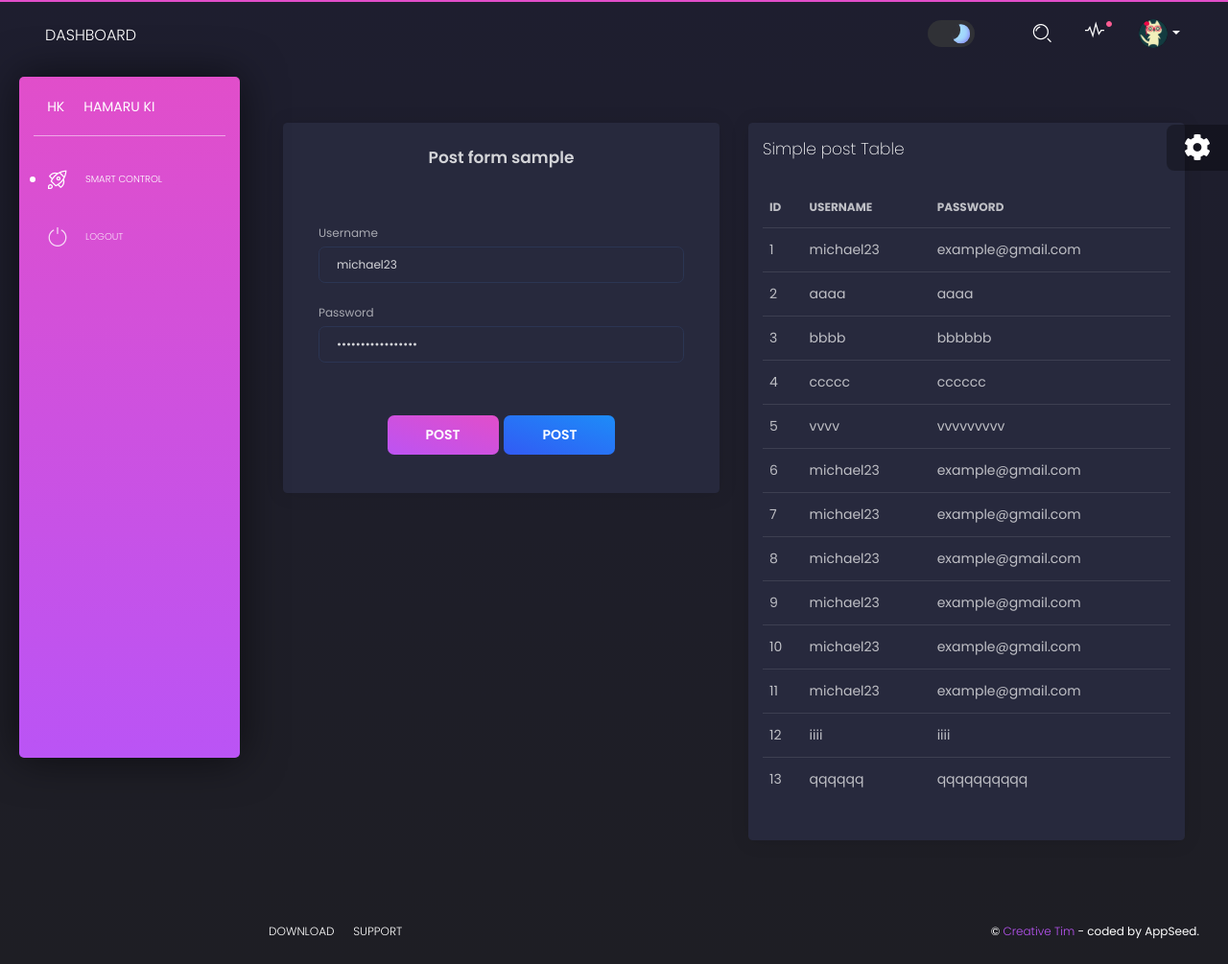
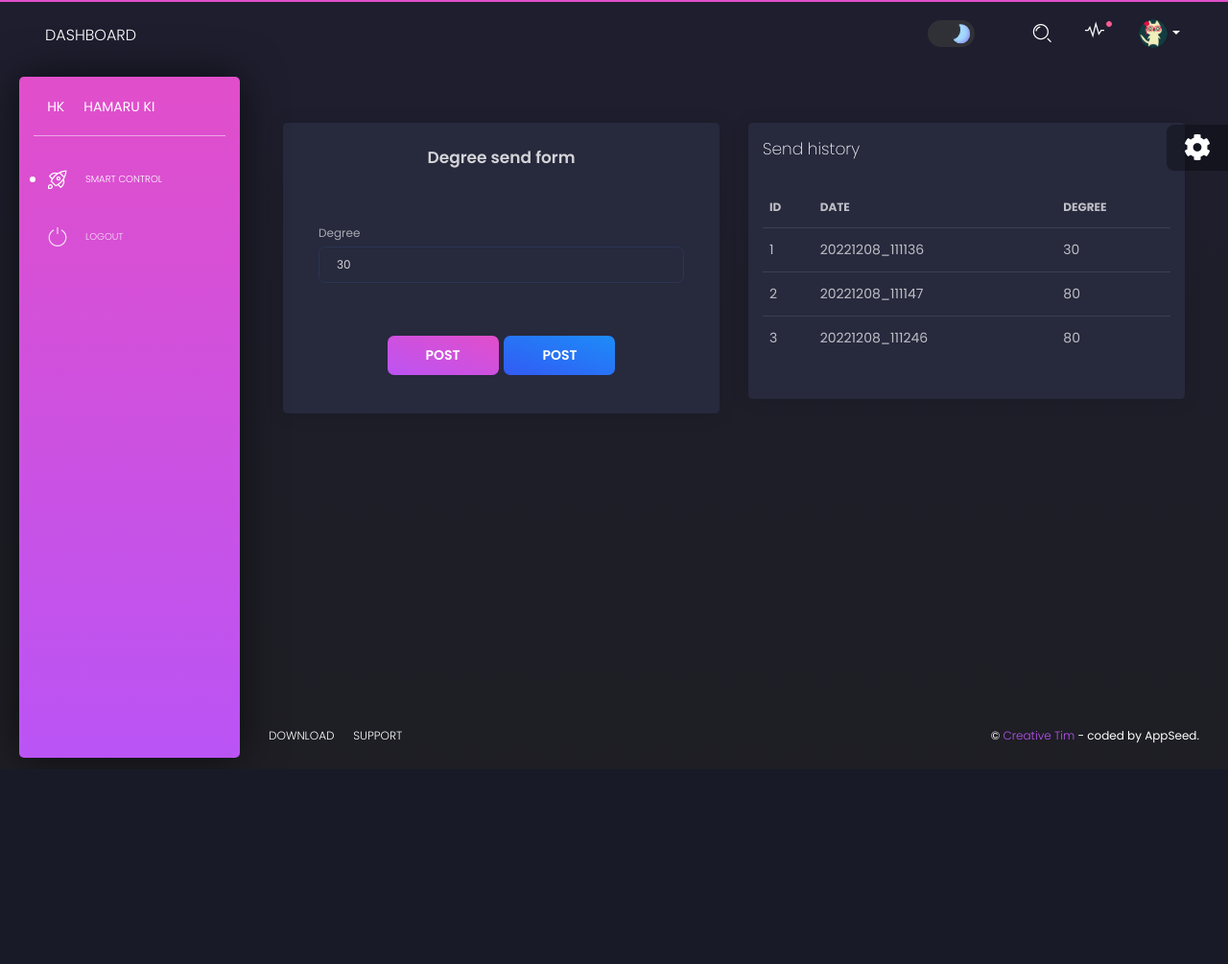
Before and after one commit to HamaruKi0303/-jetson-nano_Servomotor_smart-control, a Flask app: page /servomotor_smart_control in a window 1280 px wide. Shown: the whole page at 96% size. After the commit the page ends 794 px from the top, so only its background shows below. Run offline with Flask 2, Linux system fonts and the light colour scheme; parts of the project's set-up code (start-up, migrations or seed data) failed here and were passed over; some libraries are stand-ins or nearby versions.

Commit message:
add form

```diff
--- a/apps/home/servomotor_smart_control.py
+++ b/apps/home/servomotor_smart_control.py
@@ -2,8 +2,13 @@ from flask import Flask, render_template, url_for, request, redirect, Blueprint
 from datetime import datetime
 
 import pandas as pd
+import os
 import pprint
 from loguru import logger
+from datetime import datetime as dt
+
+
+
 # Blueprint を作成
 bp = Blueprint('servomotor_smart_control', __name__)
 
@@ -15,17 +20,28 @@ def servomotor_smart_control():
     # running_type = "develop"
     running_type = "master"
 
-    form_data_path = "apps/static/assets/data/form_data.csv"
-    df_form = pd.read_csv(form_data_path, index_col=0)
+    tdatetime = dt.now()
+    tstr = tdatetime.strftime('%Y%m%d_%H%M%S')
 
+    data_path = "apps/static/assets/data/smart_control_data.csv"
+    is_file = os.path.isfile(data_path)
+    if(is_file):
+        df_form = pd.read_csv(data_path, index_col=0)
+    else:
+        df_form = pd.DataFrame({})
     # POSTメソッドの場合
     if request.method == 'POST':
 
         dict_form = request.form.to_dict()
-        df_form = df_form.append(dict_form, ignore_index=True)
+        dict_form["date"] = tstr
+        if(is_file):
+            df_form = df_form.append(dict_form, ignore_index=True)
+        else:
+            # pprint.pprint(dict_form)
+            df_form = pd.DataFrame(dict_form, index=[0])
 
         logger.info("df_form")
-        df_form.to_csv(form_data_path)
+        df_form.to_csv(data_path)
         pprint.pprint(df_form)
 
     logger.info("dict_list_form")
@@ -33,7 +49,7 @@ def servomotor_smart_control():
     pprint.pprint(dict_list_form)
     # name = request.form['name']
 
-    return render_template('sample/servomotor_smart_control.html',
+    return render_template('smart_control/servomotor_smart_control.html',
                             dict_list_form=dict_list_form,
                             segment=segment,
                             running_type=running_type)
--- a/apps/static/assets/data/form_data.csv
+++ b/apps/static/assets/data/form_data.csv
@@ -1,14 +1,15 @@
-,Password,Username
-0,example@gmail.com,michael23
-1,aaaa,aaaa
-2,bbbbbb,bbbb
-3,cccccc,ccccc
-4,vvvvvvvvv,vvvv
-5,example@gmail.com,michael23
-6,example@gmail.com,michael23
-7,example@gmail.com,michael23
-8,example@gmail.com,michael23
-9,example@gmail.com,michael23
-10,example@gmail.com,michael23
-11,iiii,iiii
-12,qqqqqqqqqq,qqqqqq
+,Password,Username,degree
+0,example@gmail.com,michael23,
+1,aaaa,aaaa,
+2,bbbbbb,bbbb,
+3,cccccc,ccccc,
+4,vvvvvvvvv,vvvv,
+5,example@gmail.com,michael23,
+6,example@gmail.com,michael23,
+7,example@gmail.com,michael23,
+8,example@gmail.com,michael23,
+9,example@gmail.com,michael23,
+10,example@gmail.com,michael23,
+11,iiii,iiii,
+12,qqqqqqqqqq,qqqqqq,
+13,,,30
--- /dev/null
+++ b/apps/static/assets/data/smart_control_data.csv
@@ -0,0 +1,4 @@
+,degree,date
+0,30,20221208_111136
+1,80,20221208_111147
+2,80,20221208_111246
--- a/apps/templates/sample/servomotor_smart_control.html
+++ b/apps/templates/smart_control/servomotor_smart_control.html
@@ -15,37 +15,24 @@
             <div class="col-md-6 mt-6">
                 <div class="card">
                     <div class="card-header text-center py-4">
-                        <h4 class="title">Post form sample</h4>
+                        <h4 class="title">Degree send form</h4>
                     </div>
-                    <form action="/sample_app3" method="post">
+                    <form action="/servomotor_smart_control" method="post">
                         <div class="card-body px-5 py-3">
 
                                 <div class="row">
                                     <div class="col-md-12 px-md-1">
                                         <div class="form-group">
-                                            <label>Username</label>
+                                            <label>Degree</label>
                                             <input type="text"
                                                     class="form-control"
-                                                    placeholder="Username"
-                                                    id="Username"
-                                                    name="Username"
-                                                    value="michael23">
-                                        </div>
-                                    </div>
-
-                                    <div class="col-md-12 px-md-1">
-                                        <div class="form-group">
-                                            <label>Password</label>
-                                            <input type="password"
-                                                    class="form-control"
-                                                    placeholder="password"
-                                                    id="Password"
-                                                    name="Password"
-                                                    value="example@gmail.com">
+                                                    placeholder="degree"
+                                                    id="degree"
+                                                    name="degree"
+                                                    value="30">
                                         </div>
                                     </div>
                                 </div>
-
 
                         </div>
                         <div class="card-footer text-center">
@@ -62,7 +49,7 @@
             <div class="col-lg-6 col-md-6">
                 <div class="card ">
                     <div class="card-header">
-                        <h4 class="card-title"> Simple post Table</h4>
+                        <h4 class="card-title"> Send history</h4>
                     </div>
                     <div class="card-body">
                         <div class="table-responsive">
@@ -73,10 +60,10 @@
                                         ID
                                     </th>
                                     <th>
-                                        Username
+                                        Date
                                     </th>
                                     <th>
-                                        Password
+                                        Degree
                                     </th>
                                 </tr>
                                 </thead>
@@ -87,10 +74,10 @@
                                             {{ loop.index }}
                                         </td>
                                         <td>
-                                            {{ i['Username'] }}
+                                            {{ i['date'] }}
                                         </td>
                                         <td>
-                                            {{ i['Password'] }}
+                                            {{ i['degree'] }}
                                         </td>
                                     </tr>
                                 {% endfor %}
```
